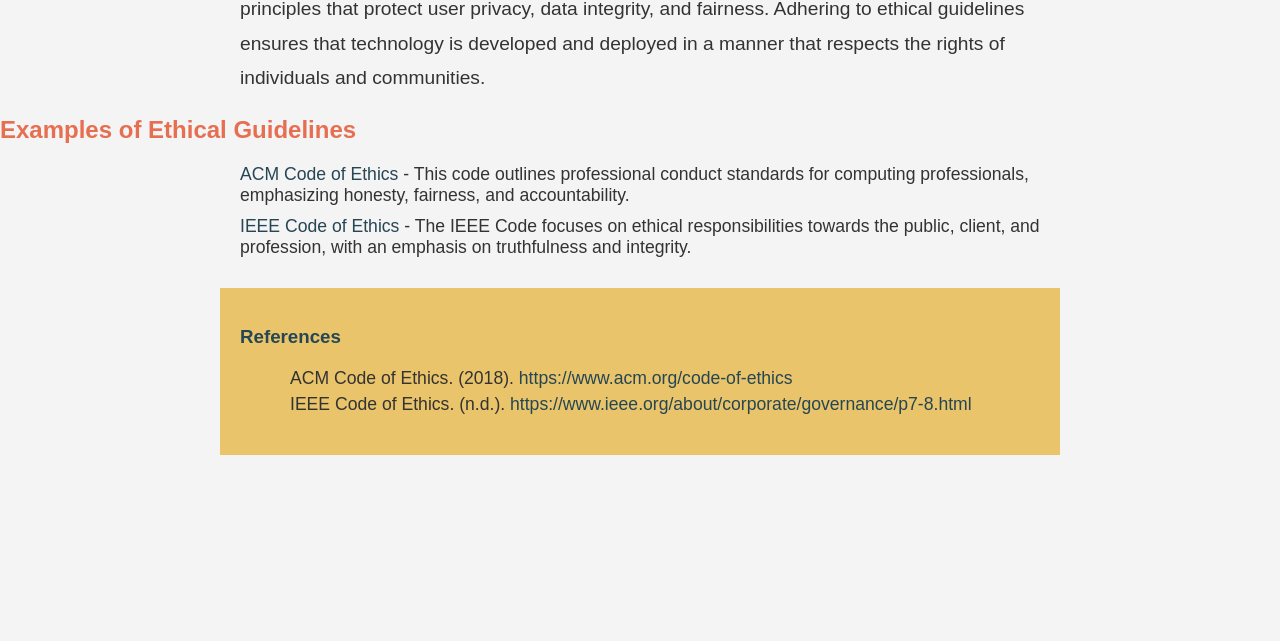
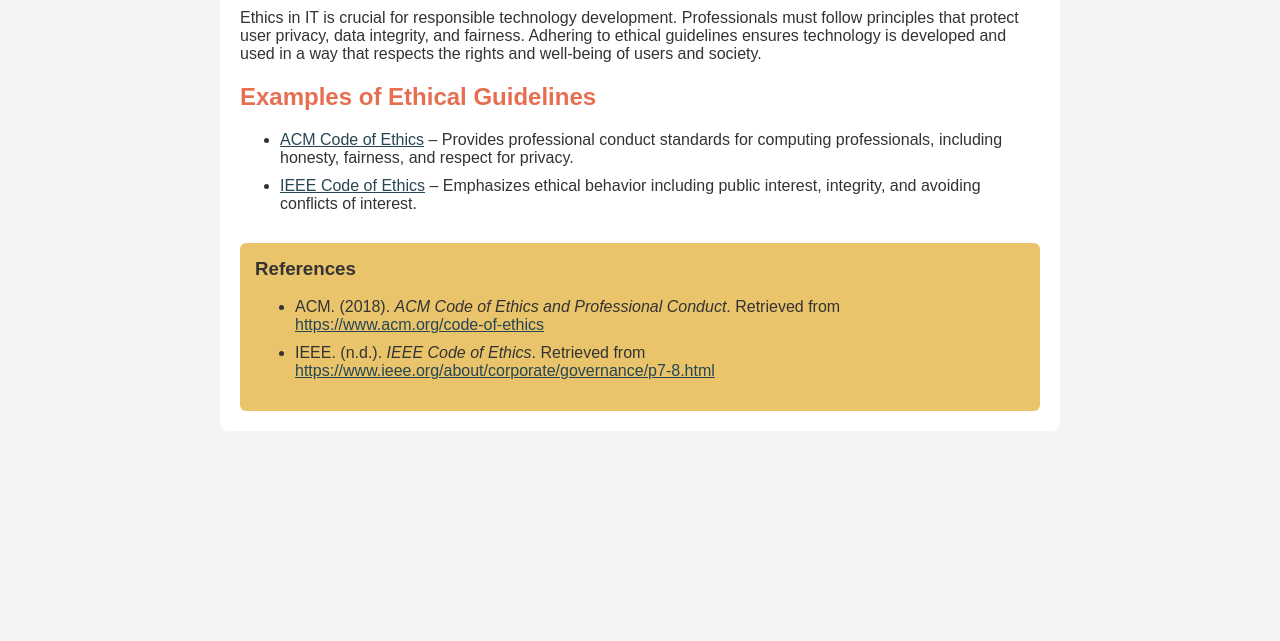
Before and after one commit to iman044/iman044.github.io, a plain HTML site: page ethics.html in a window 1280 px wide. Shown: the part 159-800 px from the top of the page. Drawn offline with Linux system fonts and the light colour scheme.

Commit message:
Update ethics.html

```diff
--- a/ethics.html
+++ b/ethics.html
@@ -1,20 +1,18 @@
 <!DOCTYPE html>
 <html lang="en">
 <head>
-    <meta charset="UTF-8">
-    <meta name="viewport" content="width=device-width, initial-scale=1.0">
+  <meta charset="UTF-8" />
+  <meta name="viewport" content="width=device-width, initial-scale=1.0"/>
   <title>IT Ethics</title>
   <style>
-        /* General Page Styling */
     body {
-            font-family: 'Arial', sans-serif;
+      font-family: Arial, sans-serif;
+      background-color: #f4f4f4;
+      color: #333;
       margin: 0;
       padding: 0;
-            background-color: #f4f4f4;
-            color: #333;
     }
 
-        /* Navigation Bar Styling */
     nav {
       background-color: #333;
       padding: 10px;
@@ -30,99 +28,77 @@
 
     nav a:hover {
       color: #f4a261;
-            transition: color 0.3s ease;
     }
 
-        /* Header Styling */
+    .container {
+      max-width: 800px;
+      margin: 30px auto;
+      padding: 20px;
+      background: white;
+      border-radius: 8px;
+    }
+
     h1 {
-            text-align: center;
       color: #2a9d8f;
-            margin-top: 20px;
     }
 
     h2 {
       color: #e76f51;
     }
 
-        /* Content Styling */
-        p {
-            font-size: 1.2em;
-            line-height: 1.8;
-            margin: 20px auto;
-            width: 90%;
-            max-width: 800px;
-        }
-
-        ul {
-            font-size: 1.1em;
-            margin: 20px auto;
-            width: 90%;
-            max-width: 800px;
-            list-style: none;
-            padding: 0;
-        }
-
     ul li {
       margin: 10px 0;
     }
 
-        ul a {
+    a {
       color: #264653;
-            text-decoration: none;
     }
 
-        ul a:hover {
-            color: #f4a261;
-        }
-
-        /* References Section */
     .references {
+      background-color: #e9c46a;
+      padding: 15px;
       margin-top: 30px;
-            padding: 20px;
-            background-color: #e9c46a;
-            text-align: left;
-            max-width: 800px;
-            margin: 30px auto;
+      border-radius: 6px;
     }
 
     .references h3 {
-            color: #264653;
-        }
-
-        .references ul {
-            padding-left: 20px;
-        }
-
-        .references ul li {
-            margin: 5px 0;
+      margin-top: 0;
     }
   </style>
 </head>
 <body>
 
-    <!-- Navigation Bar -->
+  <!-- Navigation -->
   <nav>
     <a href="index.html">Home</a>
     <a href="ethics.html">Ethics</a>
   </nav>
 
   <!-- Main Content -->
+  <div class="container">
     <h1>IT-Related Ethics</h1>
-    <p>Ethics in IT is crucial for responsible technology development. Professionals must follow principles that protect user privacy, data integrity, and fairness. Adhering to ethical guidelines ensures that technology is developed and deployed in a manner that respects the rights of individuals and communities.</p>
+    <p>
+      Ethics in IT is crucial for responsible technology development. Professionals must follow principles that protect user privacy, data integrity, and fairness.
+      Adhering to ethical guidelines ensures technology is developed and used in a way that respects the rights and well-being of users and society.
+    </p>
 
     <h2>Examples of Ethical Guidelines</h2>
     <ul>
-        <li><a href="https://www.acm.org/code-of-ethics" target="_blank">ACM Code of Ethics</a> - This code outlines professional conduct standards for computing professionals, emphasizing honesty, fairness, and accountability.</li>
-        <li><a href="https://www.ieee.org/about/corporate/governance/p7-8.html" target="_blank">IEEE Code of Ethics</a> - The IEEE Code focuses on ethical responsibilities towards the public, client, and profession, with an emphasis on truthfulness and integrity.</li>
+      <li>
+        <a href="https://www.acm.org/code-of-ethics" target="_blank">ACM Code of Ethics</a> – Provides professional conduct standards for computing professionals, including honesty, fairness, and respect for privacy.
+      </li>
+      <li>
+        <a href="https://www.ieee.org/about/corporate/governance/p7-8.html" target="_blank">IEEE Code of Ethics</a> – Emphasizes ethical behavior including public interest, integrity, and avoiding conflicts of interest.
+      </li>
     </ul>
 
-    <!-- References Section -->
     <div class="references">
       <h3>References</h3>
       <ul>
-            <li>ACM Code of Ethics. (2018). <a href="https://www.acm.org/code-of-ethics" target="_blank">https://www.acm.org/code-of-ethics</a></li>
-            <li>IEEE Code of Ethics. (n.d.). <a href="https://www.ieee.org/about/corporate/governance/p7-8.html" target="_blank">https://www.ieee.org/about/corporate/governance/p7-8.html</a></li>
+        <li>ACM. (2018). <i>ACM Code of Ethics and Professional Conduct</i>. Retrieved from <a href="https://www.acm.org/code-of-ethics" target="_blank">https://www.acm.org/code-of-ethics</a></li>
+        <li>IEEE. (n.d.). <i>IEEE Code of Ethics</i>. Retrieved from <a href="https://www.ieee.org/about/corporate/governance/p7-8.html" target="_blank">https://www.ieee.org/about/corporate/governance/p7-8.html</a></li>
       </ul>
+    </div>
   </div>
 
 </body>
```
Lines whose indentation alone changed are shown as unchanged.
